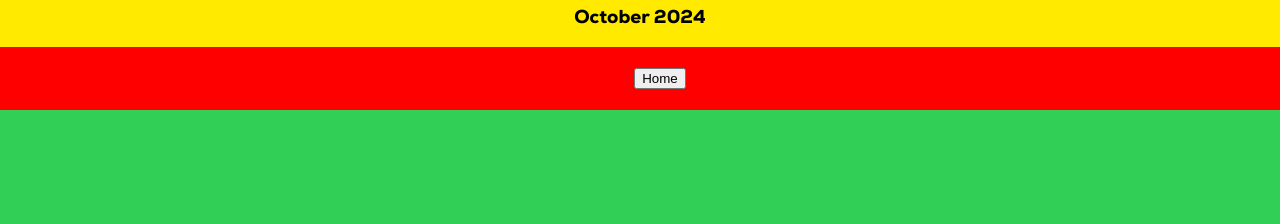
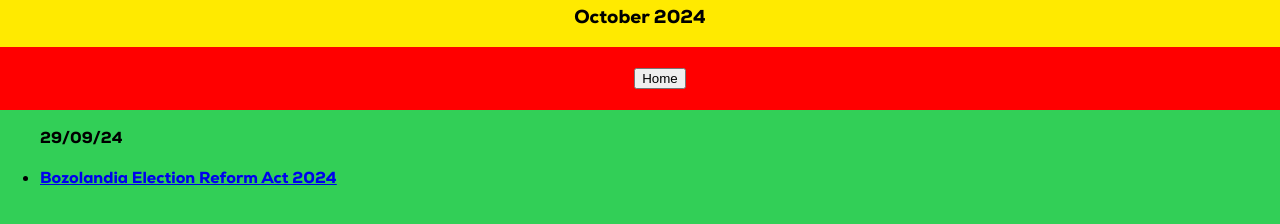
Before and after one commit to IsaiahTheHacker/Bozolandia, a plain HTML site: page years/2024/months/october.html in a window 1280 px wide. Shown: the part 60-284 px from the top of the page. Drawn offline with Linux system fonts and the light colour scheme.

Commit message:
Fixed Bozolandia Election Reform Act 2024 appering on wrong page

```diff
--- a/years/2024/months/october.html
+++ b/years/2024/months/october.html
@@ -18,6 +18,8 @@
         </ul>
     </nav>
     <ul>
+        <p>29/09/24</p>
+        <li><a href="../../../pdfs/Bozolandia Election Reform Act 2024.pdf" target="_blank">Bozolandia Election Reform Act 2024</a></li>
     </ul>
 </body>
 </html>
```
Also changed, not shown: years/2024/months/september.html (+1 -2 lines).
